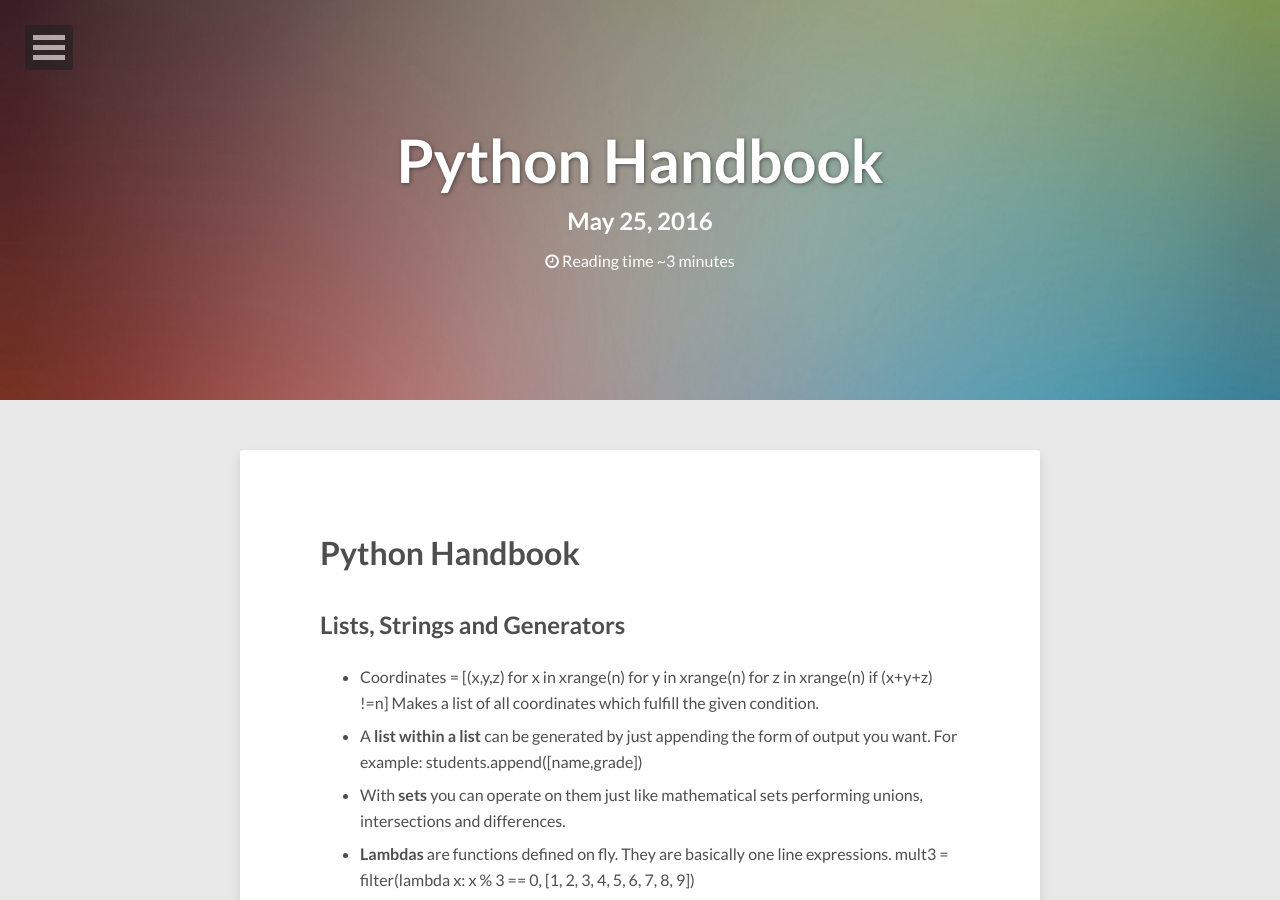
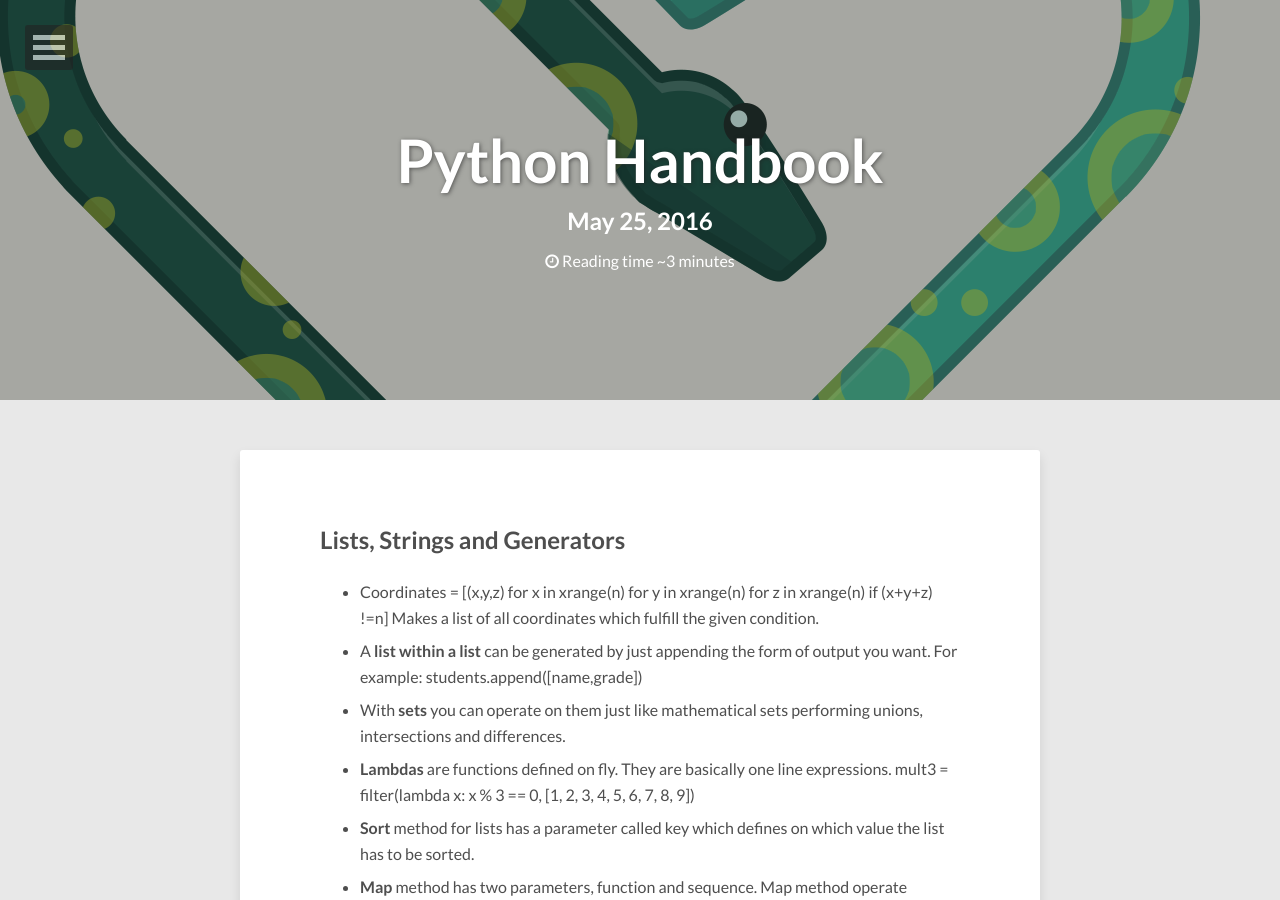
Before and after one commit to enigmanshu/Portfolio, a Jekyll site: the page built from _posts/2016-05-25-Python-HandBook.md, in a window 1280 px wide and 900 px high. Built offline with Jekyll 4.4.1, drawn with Linux system fonts in a browser that asks for light colours; nearby versions of some CDN libraries; comment, search, counter and statistics services are not loaded.

Commit message:
added image

```diff
--- a/_posts/2016-05-25-Python-HandBook.md
+++ b/_posts/2016-05-25-Python-HandBook.md
@@ -5,39 +5,39 @@ description: "Concepts and lessons that I learned while learning Python."
 modified: 2015-05-25
 tags: [python, handbook]
 image:
-  feature: abstract-3.jpg
+  feature: python-love.png
 ---
 
-# Python Handbook
+
 ## Lists, Strings and Generators
-- Coordinates = [(x,y,z) for x in xrange(n) for y in xrange(n) for z in xrange(n) if (x+y+z) !=n] Makes a list of all coordinates which fulfill the given condition.
-- A **list within a list** can be generated by just appending the form of output you want. For example: students.append([name,grade])
-- With **sets** you can operate on them just like mathematical sets performing unions, intersections and differences.
-- **Lambdas** are functions defined on fly. They are basically one line expressions.
+* Coordinates = [(x,y,z) for x in xrange(n) for y in xrange(n) for z in xrange(n) if (x+y+z) !=n] Makes a list of all coordinates which fulfill the given condition.
+* A **list within a list** can be generated by just appending the form of output you want. For example: students.append([name,grade])
+* With **sets** you can operate on them just like mathematical sets performing unions, intersections and differences.
+* **Lambdas** are functions defined on fly. They are basically one line expressions.
 mult3 = filter(lambda x: x % 3 == 0, [1, 2, 3, 4, 5, 6, 7, 8, 9])
-- **Sort** method for lists has a parameter called key which defines on which value the list has to be sorted.
-- **Map** method has two parameters, function and sequence. Map method operate function on all of the elements of sequence.
+* **Sort** method for lists has a parameter called key which defines on which value the list has to be sorted.
+* **Map** method has two parameters, function and sequence. Map method operate function on all of the elements of sequence.
 Map(float, ls) – makes all  elements of the list as float
 map(lambda x,y,z:x+y-z, a,b,c) – will apply the lambda function to all the lists a,b,c as the function accepts three parameters.
-- You can access the elements in a nested list as 2D or nD array simply by specifying the element as ls[1][2]
-- b = [a[n][1] for n in xrange(3) if a[n][1] >60] This type of for only works for conditional statements or nothing. This isn't like regular for loop. This is an example of **LIST COMPREHENSION**, which follow a syntax of [*expression-involving-loop-variable* **for** *loop-variable* **in** *sequence*]
-- **filter(), map() and reduce()** are commonly used with lambda operator. These fucntions have accept parameters in the format **(func, list)**. This applies the function iteratively to all the elements of the list.
- - filter(), as the name suggests filters the list on the basis of of the given function
- - map() applies the function to all the elements of the list
- - reduce() rduces the list to a number based on the operation specified by the function
-- **NESTED LIST COMPREHENSIONS** [*expression-involving-loop-variable* **for** *outer-loop-variable* **in** *outer-sequence* **for** *inner-loop-variable* **in** *inner-sequence* *optional-conditional-statement*]
-- use a **generator expression** if all you're doing is **iterating once**. If you want to **store and use the generated results**, then you're probably better off with a **list comprehension**
-- **any()** and **all()** check if any or all the values of a list,dict, str are *True* or not
-- **Text alignment** can be done by *ljust()*, *rjust()* and *center()*. string.ljust(*width of the text space*,*text to be filled if not space*)
-- The **textwrap module** provides two convenient functions: **wrap()** and **fill()**. textwrap.wrap(string,width) accepts a string and the width and returns a list containing string elements of the specified width. textwrap.fill() returns a wrapped text.
-- **Formatting Strings** Format strings contain “replacement fields” surrounded by curly braces {}. Anything that is not contained in braces is considered literal text, which is copied unchanged to the output. If you need to include a brace character in the literal text, it can be escaped by doubling: {{ and }}. Follow [this link][http://stackoverflow.com/questions/10411085/converting-integer-to-binary-in-python] for more info.
-- We already know how to substring a list using [:] syntax. We can also slice any list iteratively using [::2], which returns every second number of the list. [::-1] can be used to access the items in reverse order. It reverses the string but maintains the indexes. [a:b:-1] will be read as reverse the string and give the substring of the reversed string from index a to b, where the a,b index represent the original index labelling.
-- Python has inbuilt method to capitalize each word in a sentence.
- - **string.title(" ihiuhij'u hihih hih")** will capitalize all the words but will also capitize the alphabets after apostrophe. This problem can be solved using **string.capwords()** but this also runs into problem when we have words starting with numbers like "123abcd" will return the output "123Abcd". All of this problem can be solved using **"shjh".capitalize()**
- - "banana".count("an") returns the number of occurences of the substring in the string. here the answer is two. Whereas "banan".count("ana") results in 1. Which means that .count method counts non overlapping occurences
+* You can access the elements in a nested list as 2D or nD array simply by specifying the element as ls[1][2]
+* b = [a[n][1] for n in xrange(3) if a[n][1] >60] This type of for only works for conditional statements or nothing. This isn't like regular for loop. This is an example of **LIST COMPREHENSION**, which follow a syntax of [*expression-involving-loop-variable* **for** *loop-variable* **in** *sequence*]
+* **filter(), map() and reduce()** are commonly used with lambda operator. These fucntions have accept parameters in the format **(func, list)**. This applies the function iteratively to all the elements of the list.
+  * filter(), as the name suggests filters the list on the basis of of the given function
+  * map() applies the function to all the elements of the list
+  * reduce() rduces the list to a number based on the operation specified by the function
+* **NESTED LIST COMPREHENSIONS** [*expression-involving-loop-variable* **for** *outer-loop-variable* **in** *outer-sequence* **for** *inner-loop-variable* **in** *inner-sequence* *optional-conditional-statement*]
+* use a **generator expression** if all you're doing is **iterating once**. If you want to **store and use the generated results**, then you're probably better off with a **list comprehension**
+* **any()** and **all()** check if any or all the values of a list,dict, str are *True* or not
+* **Text alignment** can be done by *ljust()*, *rjust()* and *center()*. string.ljust(*width of the text space*,*text to be filled if not space*)
+* The **textwrap module** provides two convenient functions: **wrap()** and **fill()**. textwrap.wrap(string,width) accepts a string and the width and returns a list containing string elements of the specified width. textwrap.fill() returns a wrapped text.
+* **Formatting Strings** Format strings contain “replacement fields” surrounded by curly braces {}. Anything that is not contained in braces is considered literal text, which is copied unchanged to the output. If you need to include a brace character in the literal text, it can be escaped by doubling: {{ and }}. Follow [this link][http://stackoverflow.com/questions/10411085/converting-integer-to-binary-in-python] for more info.
+* We already know how to substring a list using [:] syntax. We can also slice any list iteratively using [::2], which returns every second number of the list. [::-1] can be used to access the items in reverse order. It reverses the string but maintains the indexes. [a:b:-1] will be read as reverse the string and give the substring of the reversed string from index a to b, where the a,b index represent the original index labelling.
+* Python has inbuilt method to capitalize each word in a sentence.
+    * **string.title(" ihiuhij'u hihih hih")** will capitalize all the words but will also capitize the alphabets after apostrophe. This problem can be solved using **string.capwords()** but this also runs into problem when we have words starting with numbers like "123abcd" will return the output "123Abcd". All of this problem can be solved using **"shjh".capitalize()**
+* "banana".count("an") returns the number of occurences of the substring in the string. here the answer is two. Whereas "banan".count("ana") results in 1. Which means that .count method counts non overlapping occurences
 
 ## Sets
-- Sets are unordered and non duplicate list of elements
+ Sets are unordered and non duplicate list of elements
 - **Counter** module from Collections counts the number of occurence of each element and returns a dictionary with the elements as its keys and the number of occurrences as the values.
  - It has various methods.
  - There is one method of it, which returns the list of tuples of the the elements with occurrences. Counter.most_common([n])[i;j]. Returns a sub list of n most common elements
```
